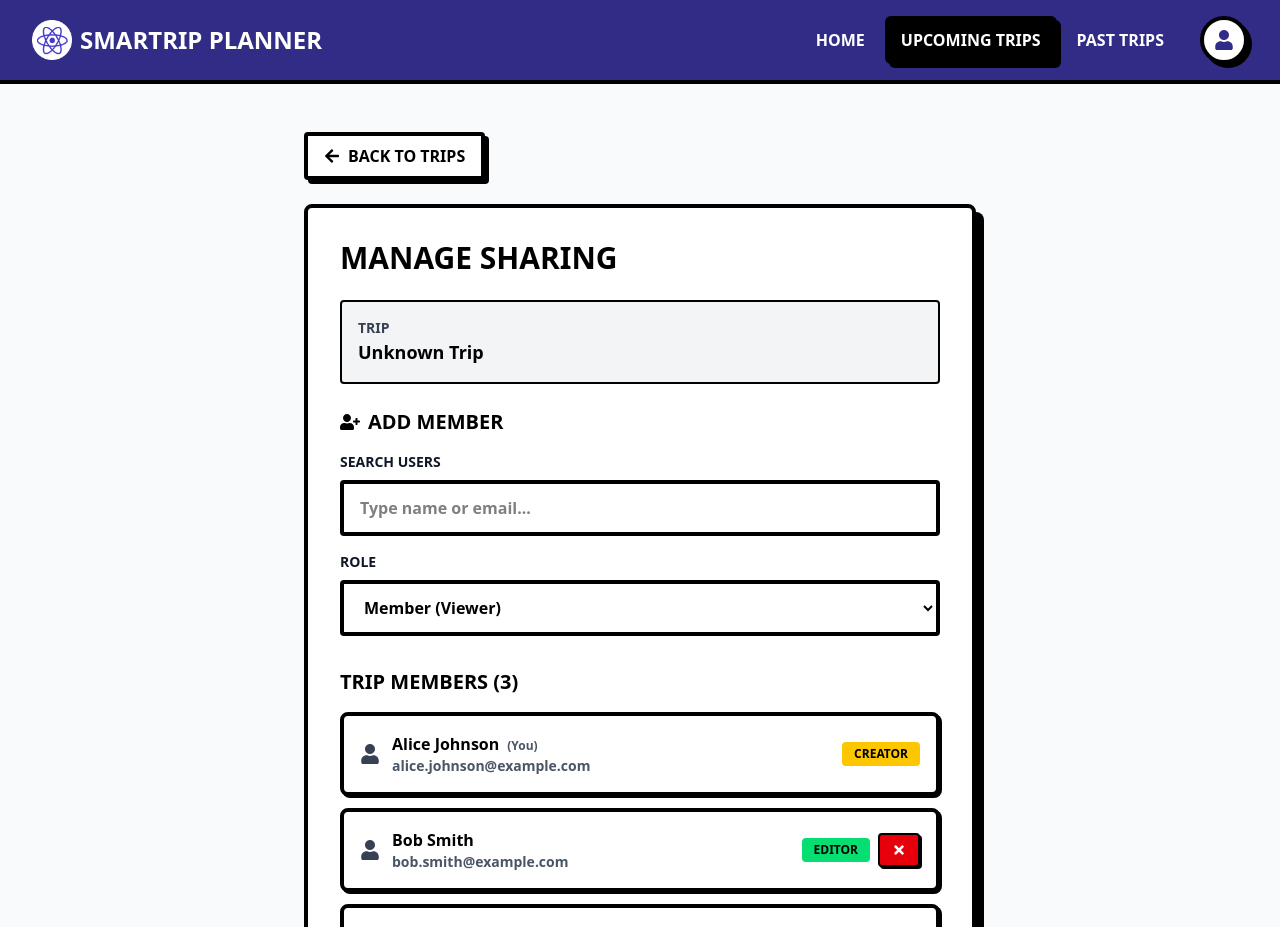
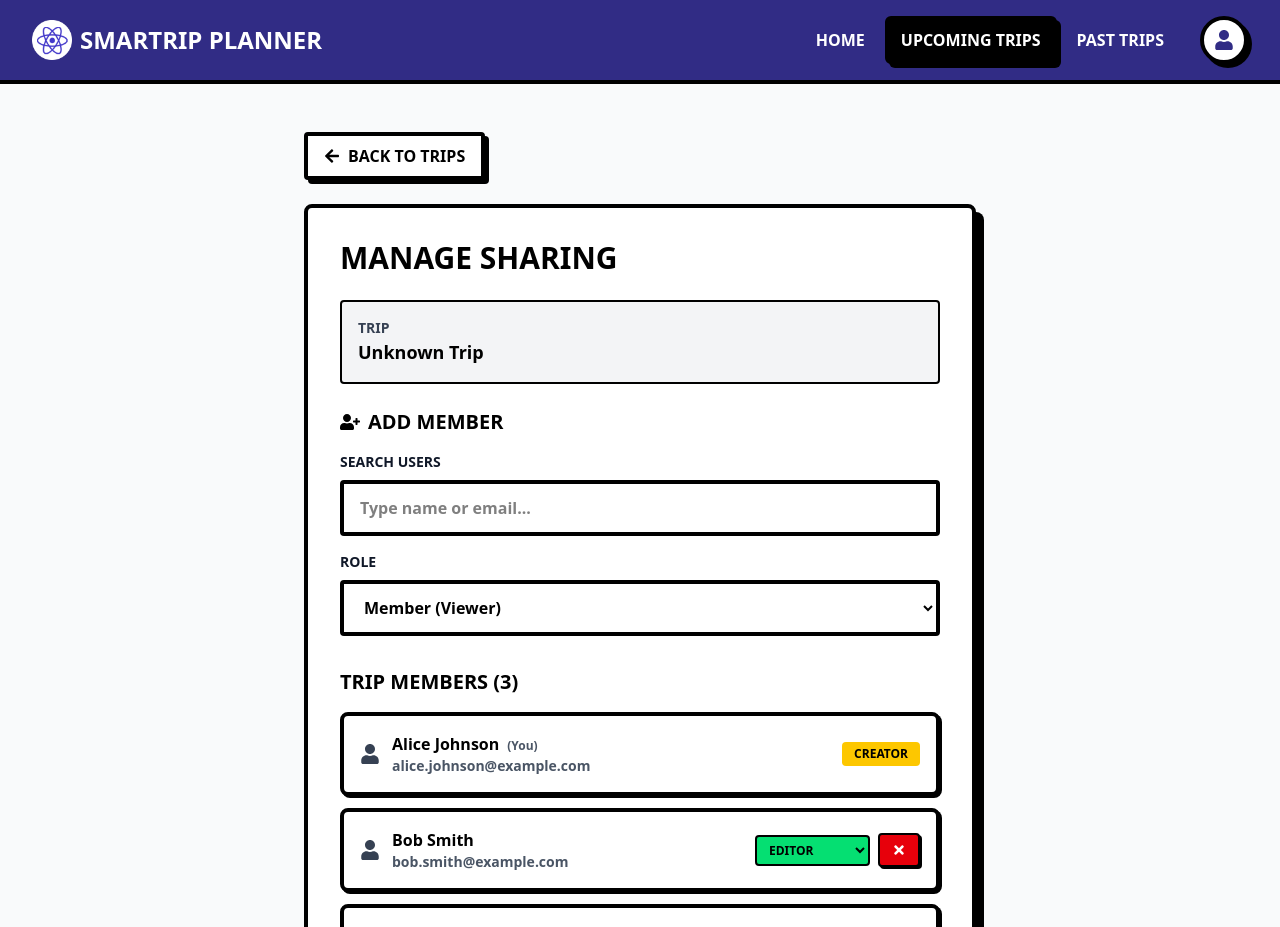
Before and after one commit to jahi-omari/trip-planner, a React (Vite) app: page /upcoming-trips-page/manage-sharing/1 in a window 1280 px wide. Shown: the top 927 px of the page. Built offline with nearby package versions, Linux system fonts and the light colour scheme.

Commit message:
Add trip members management functionality; integrate tripMembers state in TripContext, ManageSharingPage, and UpcomingTripsPage for better member handling and role management.

```diff
--- a/src/pages/ManageSharingPage.jsx
+++ b/src/pages/ManageSharingPage.jsx
@@ -10,7 +10,7 @@ import { TripContext } from '../context/TripContext'
 const ManageSharingPage = () => {
   const { tripId } = useParams()
   const navigate = useNavigate()
-  const { upcomingTrips = [] } = useContext(TripContext) || {}
+  const { upcomingTrips = [], tripMembers, setTripMembers } = useContext(TripContext) || {}
   const trip = upcomingTrips?.find(t => String(t.id) === String(tripId))
 
   // Mock data for testing
@@ -31,7 +31,6 @@ const ManageSharingPage = () => {
   ]
 
   const [currentUser, setCurrentUser] = useState(null)
-  const [members, setMembers] = useState([])
   const [allUsers, setAllUsers] = useState([])
   const [filteredUsers, setFilteredUsers] = useState([])
   const [searchQuery, setSearchQuery] = useState('')
@@ -41,7 +40,11 @@ const ManageSharingPage = () => {
   const [showDropdown, setShowDropdown] = useState(false)
   const [showNotification, setShowNotification] = useState(false)
   const [showRemoveNotification, setShowRemoveNotification] = useState(false)
+  const [showRoleChangeNotification, setShowRoleChangeNotification] = useState(false)
   const [currentUserRole, setCurrentUserRole] = useState(null)
+
+  // Get members for this trip from context
+  const members = tripMembers?.[tripId] || []
 
   useEffect(() => {
     loadData()
@@ -88,11 +91,17 @@ const ManageSharingPage = () => {
       // Using mock data for testing
       await new Promise(resolve => setTimeout(resolve, 500)) // Simulate loading
       setCurrentUser(mockCurrentUser)
-      setMembers(mockMembers)
+
+      // Initialize members for this trip in context if not already set
+      if (!tripMembers[tripId]) {
+        setTripMembers({ ...tripMembers, [tripId]: mockMembers })
+      }
+
       setAllUsers(mockUsers)
 
       // Set current user's role
-      const userMember = mockMembers.find(m => m.user_id === mockCurrentUser.id)
+      const currentMembers = tripMembers[tripId] || mockMembers
+      const userMember = currentMembers.find(m => m.user_id === mockCurrentUser.id)
       setCurrentUserRole(userMember?.role || null)
     } catch (err) {
       console.error('Error loading data:', err)
@@ -123,7 +132,7 @@ const ManageSharingPage = () => {
         email: user.email,
         role: selectedRole
       }
-      setMembers([...members, newMember])
+      setTripMembers({ ...tripMembers, [tripId]: [...members, newMember] })
 
       // Show notification
       setShowNotification(true)
@@ -154,7 +163,7 @@ const ManageSharingPage = () => {
       // setMembers(membersResponse || [])
 
       // Using mock data for testing
-      setMembers(members.filter(m => m.id !== memberId))
+      setTripMembers({ ...tripMembers, [tripId]: members.filter(m => m.id !== memberId) })
 
       // Show notification
       setShowRemoveNotification(true)
@@ -162,6 +171,30 @@ const ManageSharingPage = () => {
     } catch (err) {
       console.error('Error removing member:', err)
       setError(err.message || 'Failed to remove member')
+    }
+  }
+
+  const handleChangeRole = async (memberId, newRole) => {
+    try {
+      setError(null)
+
+      // COMMENTED OUT: Backend API call
+      // await updateTripMemberRole(tripId, memberId, { role: newRole })
+      // const membersResponse = await getTripMembers(tripId)
+      // setMembers(membersResponse || [])
+
+      // Using mock data for testing
+      setTripMembers({
+        ...tripMembers,
+        [tripId]: members.map(m => m.id === memberId ? { ...m, role: newRole } : m)
+      })
+
+      // Show role change notification
+      setShowRoleChangeNotification(true)
+      setTimeout(() => setShowRoleChangeNotification(false), 3000)
+    } catch (err) {
+      console.error('Error changing role:', err)
+      setError(err.message || 'Failed to change role')
     }
   }
 
@@ -208,6 +241,14 @@ const ManageSharingPage = () => {
     return false
   }
 
+  // Permission check: Can current user change this member's role?
+  const canChangeRole = (memberRole) => {
+    if (memberRole === 'owner') return false // Can't change owner's role
+    if (currentUserRole === 'owner') return true // Owner can change anyone's role except owner
+    if (currentUserRole === 'co_owner' && memberRole !== 'co_owner') return true // Co-owner can change editors and viewers
+    return false
+  }
+
   // Get available roles for role selector based on current user's role
   const getAvailableRoles = () => {
     if (currentUserRole === 'owner') {
@@ -224,6 +265,22 @@ const ManageSharingPage = () => {
       ]
     }
     return []
+  }
+
+  // Get available roles for changing a specific member's role
+  const getAvailableRolesForMember = (memberRole) => {
+    const roles = getAvailableRoles()
+    // Add current role if not already in list (for co_owner when current user is co_owner)
+    const hasCurrentRole = roles.some(r => r.value === memberRole)
+    if (!hasCurrentRole && memberRole !== 'owner') {
+      const roleLabels = {
+        co_owner: 'Co-Creator',
+        editor: 'Editor',
+        viewer: 'Member (Viewer)'
+      }
+      return [{ value: memberRole, label: roleLabels[memberRole] || memberRole }, ...roles]
+    }
+    return roles
   }
 
   if (loading) {
@@ -252,6 +309,15 @@ const ManageSharingPage = () => {
         <div className="fixed top-4 left-1/2 transform -translate-x-1/2 z-50 animate-[shakeAndSlide_3s_ease-in-out]">
           <div className="bg-red-500 text-white font-black uppercase px-6 py-4 border-4 border-black rounded shadow-[8px_8px_0px_0px_rgba(0,0,0,1)]">
             <span className="text-black mr-2">✕</span> Trip Member Removed
+          </div>
+        </div>
+      )}
+
+      {/* Role Change Notification Popup */}
+      {showRoleChangeNotification && (
+        <div className="fixed top-4 left-1/2 transform -translate-x-1/2 z-50 animate-[slideUpFade_3s_ease-in-out] px-4 w-full max-w-md">
+          <div className="bg-yellow-400 text-black font-black uppercase px-4 sm:px-6 py-3 sm:py-4 border-4 border-black rounded shadow-[6px_6px_0px_0px_rgba(0,0,0,1)] sm:shadow-[8px_8px_0px_0px_rgba(0,0,0,1)] text-xs sm:text-base">
+            ✓ Member Role Successfully Changed
           </div>
         </div>
       )}
@@ -372,9 +438,25 @@ const ManageSharingPage = () => {
                         </p>
                         <p className="text-xs sm:text-sm text-gray-600 font-bold truncate">{member.email}</p>
                       </div>
-                      <span className={`px-2 sm:px-3 py-1 rounded font-black uppercase text-xs ${getRoleBadgeColor(member.role)} flex-shrink-0`}>
-                        {getRoleLabel(member.role)}
-                      </span>
+
+                      {/* Role Badge or Dropdown */}
+                      {canChangeRole(member.role) ? (
+                        <select
+                          value={member.role}
+                          onChange={(e) => handleChangeRole(member.id, e.target.value)}
+                          className={`px-2 py-1 rounded font-black uppercase text-xs border-2 border-black ${getRoleBadgeColor(member.role)} flex-shrink-0 cursor-pointer hover:opacity-80 transition-opacity`}
+                        >
+                          {getAvailableRolesForMember(member.role).map(role => (
+                            <option key={role.value} value={role.value}>
+                              {getRoleLabel(role.value)}
+                            </option>
+                          ))}
+                        </select>
+                      ) : (
+                        <span className={`px-2 sm:px-3 py-1 rounded font-black uppercase text-xs ${getRoleBadgeColor(member.role)} flex-shrink-0`}>
+                          {getRoleLabel(member.role)}
+                        </span>
+                      )}
                     </div>
                     {canRemoveMember(member.role) && (
                       <button
--- a/src/pages/UpcomingTripsPage.jsx
+++ b/src/pages/UpcomingTripsPage.jsx
@@ -2,14 +2,23 @@ import React, { useContext, useState, useEffect } from 'react'
 import { Outlet, Link, useNavigate } from 'react-router-dom'
 import { FaLink, FaUser } from 'react-icons/fa'
 import { TripContext } from '../context/TripContext'
-import { getTripMembers, getCurrentUser } from '../utils/api'
+// COMMENTED OUT: Backend API imports for testing with mock data
+// import { getTripMembers, getCurrentUser } from '../utils/api'
 
 const UpcomingTripsPage = () => {
   const _ctx = useContext(TripContext) || {}
-  const { upcomingTrips = [], setSelectedTrip } = _ctx
+  const { upcomingTrips = [], setSelectedTrip, tripMembers = {}, setTripMembers } = _ctx
   const navigate = useNavigate()
-  const [tripMembers, setTripMembers] = useState({})
   const [currentUser, setCurrentUser] = useState(null)
+
+  // Mock data for testing (same as ManageSharingPage)
+  const mockCurrentUser = { id: 1, first_name: 'Alice', last_name: 'Johnson', email: 'alice.johnson@example.com' }
+
+  const mockMembers = [
+    { id: 1, user_id: 1, first_name: 'Alice', last_name: 'Johnson', email: 'alice.johnson@example.com', role: 'owner' },
+    { id: 2, user_id: 2, first_name: 'Bob', last_name: 'Smith', email: 'bob.smith@example.com', role: 'editor' },
+    { id: 3, user_id: 3, first_name: 'Charlie', last_name: 'Davis', email: 'charlie.davis@example.com', role: 'viewer' }
+  ]
 
   // Filter out past trips (only show upcoming/future trips)
   const today = new Date()
@@ -23,6 +32,7 @@ const UpcomingTripsPage = () => {
 
   useEffect(() => {
     loadCurrentUser()
+    // eslint-disable-next-line react-hooks/exhaustive-deps
   }, [])
 
   useEffect(() => {
@@ -34,19 +44,32 @@ const UpcomingTripsPage = () => {
 
   const loadCurrentUser = async () => {
     try {
-      const user = await getCurrentUser()
-      setCurrentUser(user)
+      // COMMENTED OUT: Backend API call
+      // const user = await getCurrentUser()
+      // setCurrentUser(user)
+
+      // Using mock data for testing
+      await new Promise(resolve => setTimeout(resolve, 300)) // Simulate loading
+      setCurrentUser(mockCurrentUser)
     } catch (err) {
       console.error('Error loading current user:', err)
     }
   }
 
   const loadTripMembers = async () => {
-    const membersData = {}
+    const membersData = { ...tripMembers }
     for (const trip of futureTrips) {
+      // Skip if already loaded
+      if (tripMembers[trip.id]) continue
+
       try {
-        const members = await getTripMembers(trip.id)
-        membersData[trip.id] = members || []
+        // COMMENTED OUT: Backend API call
+        // const members = await getTripMembers(trip.id)
+        // membersData[trip.id] = members || []
+
+        // Using mock data for testing - only if not already set
+        await new Promise(resolve => setTimeout(resolve, 300)) // Simulate loading
+        membersData[trip.id] = mockMembers
       } catch (err) {
         console.error(`Error loading members for trip ${trip.id}:`, err)
         membersData[trip.id] = []
@@ -67,7 +90,7 @@ const UpcomingTripsPage = () => {
       case 'co_owner':
         return 'bg-orange-400 text-black border-2 border-black'
       case 'editor':
-        return 'bg-blue-400 text-white border-2 border-black'
+        return 'bg-green-400 text-black border-2 border-black'
       case 'viewer':
         return 'bg-blue-300 text-black border-2 border-black'
       default:
@@ -161,32 +184,39 @@ const UpcomingTripsPage = () => {
                       </div>
                     )}
 
-                    {/* Show trip members if available */}
-                    {tripMembers[trip.id] && tripMembers[trip.id].length > 0 && (
-                      <div className="mb-4 p-3 bg-gray-100 border-3 border-black rounded">
-                        <p className="text-xs font-black uppercase mb-2 flex items-center gap-2">
-                          <FaUser /> Trip Members ({tripMembers[trip.id].length})
-                        </p>
+                    {/* Show trip members section - always visible, just above View Trip button */}
+                    <div className="mb-4 p-3 sm:p-4 bg-gray-50 border-4 border-black rounded">
+                      <p className="text-xs sm:text-sm font-black uppercase mb-3 flex items-center gap-2">
+                        <FaUser /> Trip Members {tripMembers[trip.id] && `(${tripMembers[trip.id].length})`}
+                      </p>
+                      {tripMembers[trip.id] && tripMembers[trip.id].length > 0 ? (
                         <div className="space-y-2">
                           {tripMembers[trip.id].slice(0, 3).map((member) => (
-                            <div key={member.id} className="flex items-center justify-between text-xs sm:text-sm">
-                              <div className="flex-1">
-                                <p className="font-black">{member.first_name} {member.last_name}</p>
-                                <p className="text-xs text-gray-600 font-bold">{member.email}</p>
+                            <div key={member.id} className="flex flex-col sm:flex-row sm:items-center sm:justify-between gap-2 p-2 bg-white border-2 border-black rounded">
+                              <div className="flex-1 min-w-0">
+                                <p className="font-black text-xs sm:text-sm truncate">
+                                  {member.first_name} {member.last_name}
+                                  {currentUser && member.user_id === currentUser.id && (
+                                    <span className="ml-1 text-xs font-bold text-gray-600">(You)</span>
+                                  )}
+                                </p>
+                                <p className="text-xs text-gray-600 font-bold truncate">{member.email}</p>
                               </div>
-                              <span className={`px-2 py-1 rounded font-black uppercase text-xs ${getRoleBadgeColor(member.role)}`}>
+                              <span className={`px-2 py-1 rounded font-black uppercase text-xs ${getRoleBadgeColor(member.role)} flex-shrink-0 self-start sm:self-center`}>
                                 {getRoleLabel(member.role)}
                               </span>
                             </div>
                           ))}
                           {tripMembers[trip.id].length > 3 && (
-                            <p className="text-xs font-bold text-gray-600 mt-2">
-                              +{tripMembers[trip.id].length - 3} more
+                            <p className="text-xs font-bold text-gray-600 mt-2 pl-2">
+                              +{tripMembers[trip.id].length - 3} more member{tripMembers[trip.id].length - 3 > 1 ? 's' : ''}
                             </p>
                           )}
                         </div>
-                      </div>
-                    )}
+                      ) : (
+                        <p className="text-xs sm:text-sm text-gray-600 font-bold">Loading members...</p>
+                      )}
+                    </div>
 
                     {/* View Trip Button */}
                     <button
```
Also changed, not shown: src/context/TripContext.jsx (+6 -1 lines).
